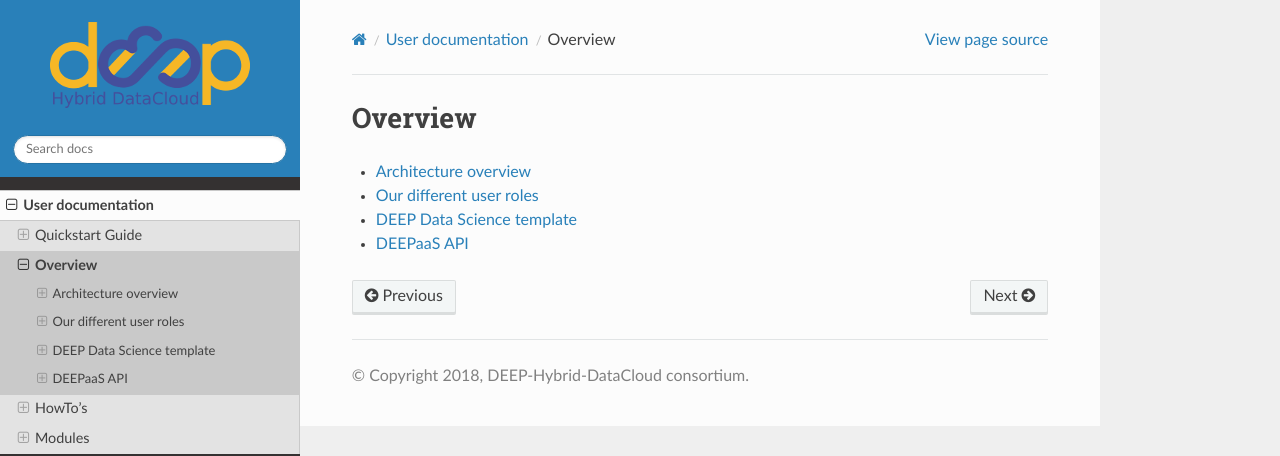
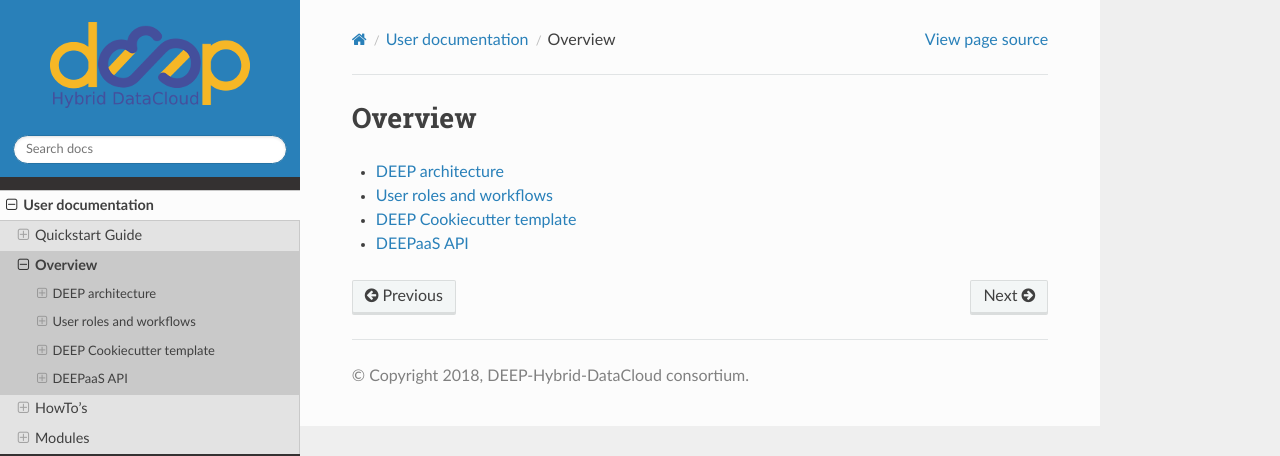
Before and after one commit to deephdc/deep-docs, a Sphinx documentation site: the page built from source/user/overview/index.rst, in a window 1280 px wide. Shown: the top 456 px of the page. Built offline with Sphinx 7.4.7 and the Read the Docs theme 2.0.0, drawn with Linux system fonts in a browser that asks for light colours.

Commit message:
add workflows with howtos

```diff
--- a/source/user/overview/index.rst
+++ b/source/user/overview/index.rst
@@ -5,7 +5,7 @@
    :maxdepth: 1
    :glob:
 
-   architecture
-   user-roles
-   cookiecutter-template
-   api
+   DEEP architecture <architecture>
+   User roles and workflows <user-roles>
+   DEEP Cookiecutter template <cookiecutter-template>
+   DEEPaaS API <api>
```
Also changed, not shown: source/user/overview/user-roles.rst (+18 -0 lines).
